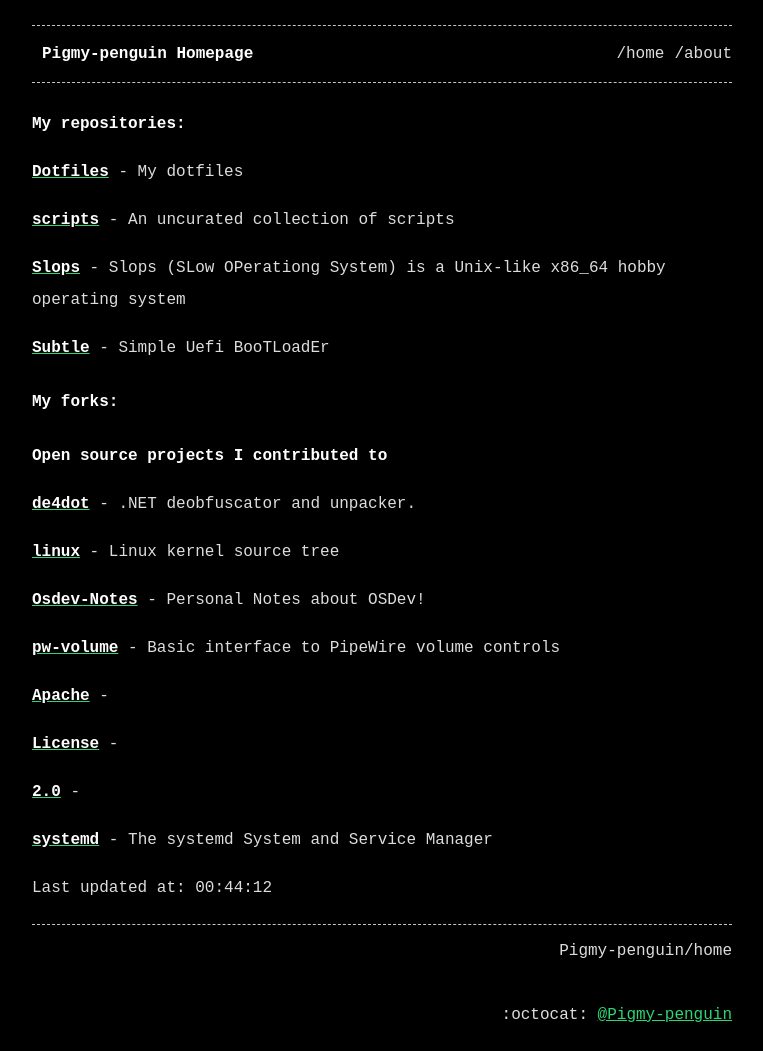
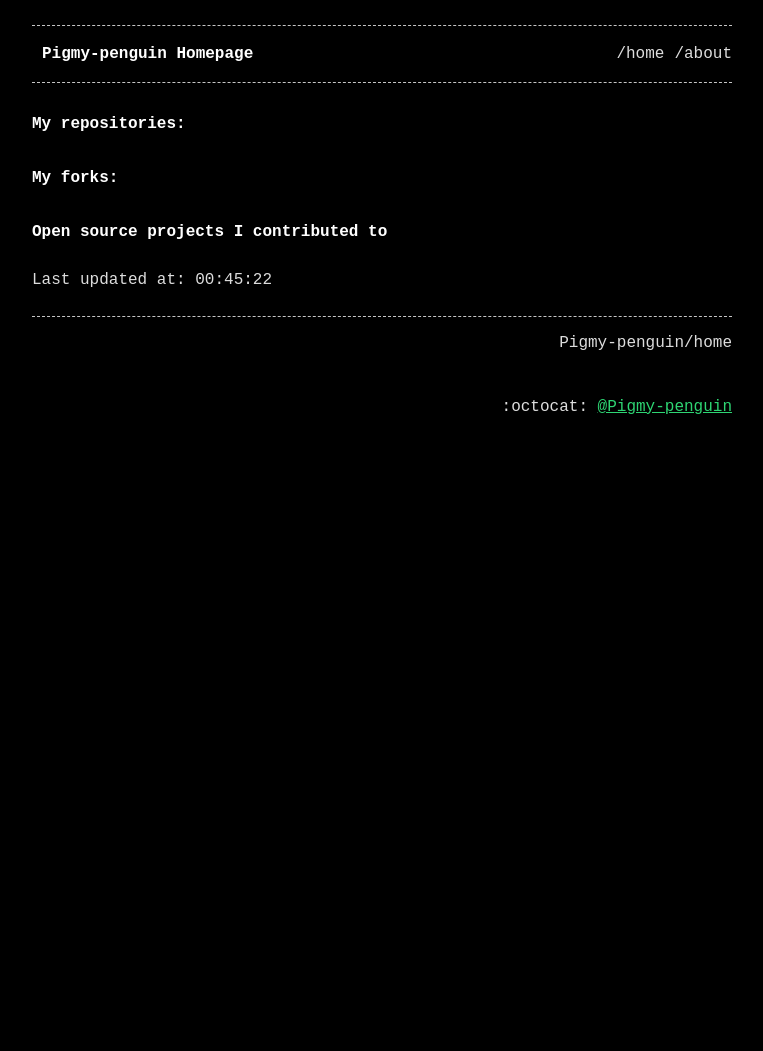
Before and after one commit to Pigmy-penguin/Pigmy-penguin.github.io, a Jekyll site: the page built from index.md, in a window 1280 px wide. Shown: the whole page, without its empty margins (258-1021 px from the left). Built offline with Jekyll 4.4.1, drawn with Linux system fonts in a browser that asks for light colours; after the commit the page ends 900 px from its top, so only the background shows below that.

Commit message:
Auto updating the website

```diff
--- a/index.md
+++ b/index.md
@@ -7,32 +7,8 @@ title: Pigmy-penguin Homepage
 
 ## My repositories:
 
-[**Dotfiles**](https://github.com/Pigmy-penguin/Dotfiles) - My dotfiles
-
-[**scripts**](https://github.com/Pigmy-penguin/scripts) - An uncurated collection of scripts
-
-[**Slops**](https://github.com/Pigmy-penguin/Slops) - Slops (SLow OPerationg System) is a Unix-like x86_64 hobby operating system
-
-[**Subtle**](https://github.com/Pigmy-penguin/Subtle) - Simple Uefi BooTLoadEr
-
 ## My forks:
 ### Open source projects I contributed to
 
-[**de4dot**](https://github.com/Pigmy-penguin/de4dot) - .NET deobfuscator and unpacker.
 
-[**linux**](https://github.com/Pigmy-penguin/linux) - Linux kernel source tree
-
-[**Osdev-Notes**](https://github.com/Pigmy-penguin/Osdev-Notes) - Personal Notes about OSDev!
-
-[**pw-volume**](https://github.com/Pigmy-penguin/pw-volume) - Basic interface to PipeWire volume controls
-
-[**Apache**](https://github.com/Pigmy-penguin/Apache) -
-
-[**License**](https://github.com/Pigmy-penguin/License) -
-
-[**2.0**](https://github.com/Pigmy-penguin/2.0) -
-
-[**systemd**](https://github.com/Pigmy-penguin/systemd) - The systemd System and Service Manager
-
-
-Last updated at: 00:44:12
+Last updated at: 00:45:22
```
Also changed, not shown: 2 other files.
